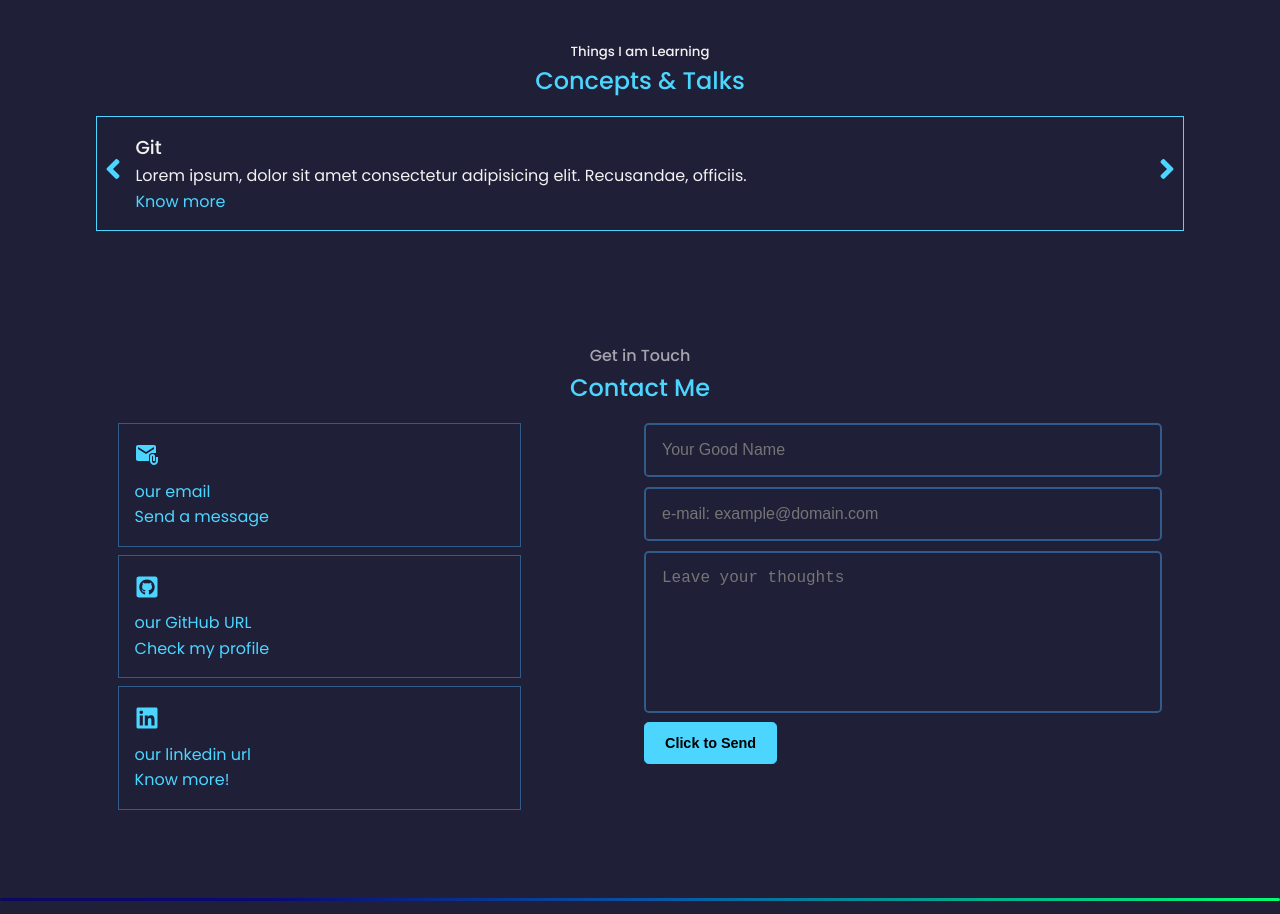
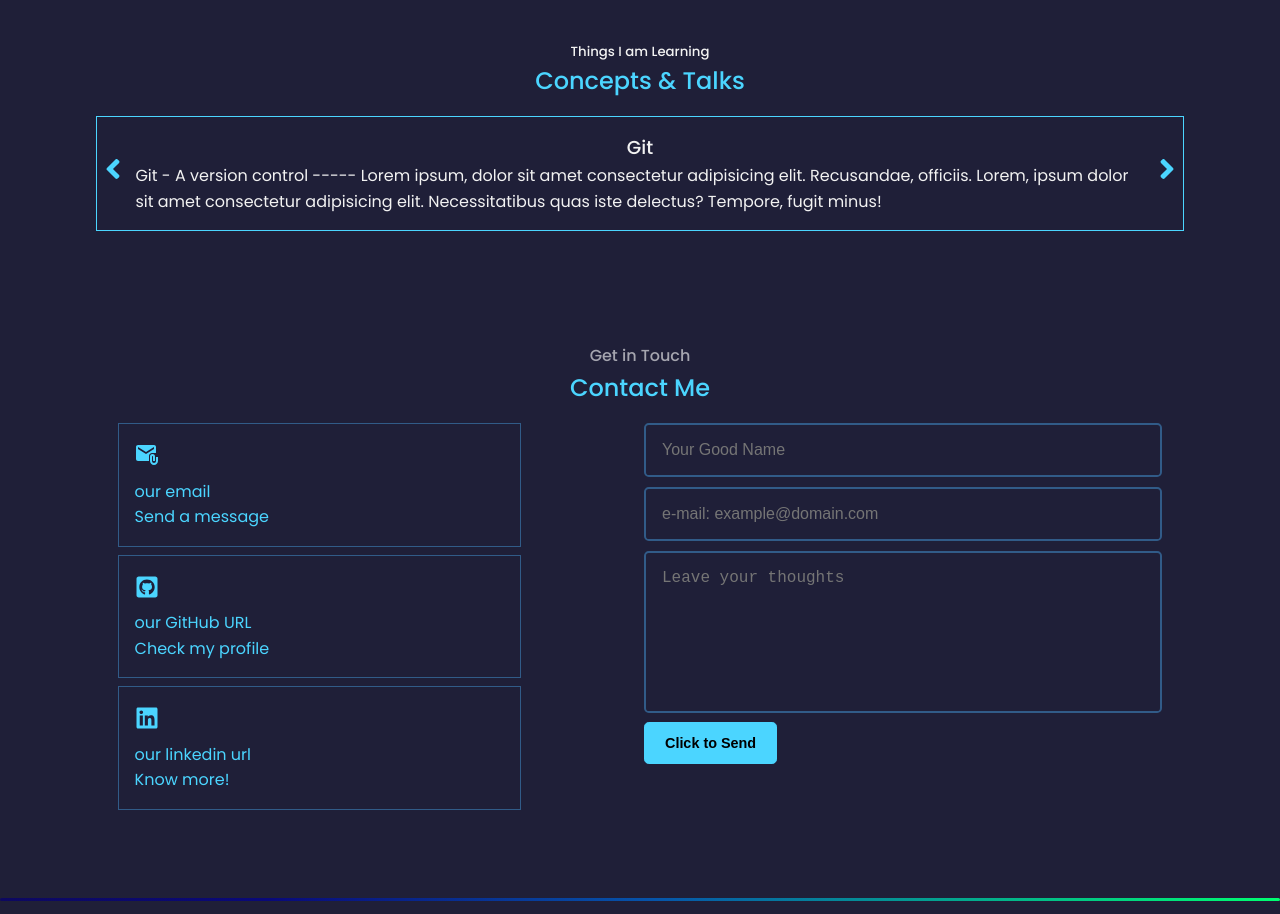
Before and after one commit to AnilKumar3494/INFO-655-Group_Project, a React (Vite) app in the folder modern_portfolio/: page / in a window 1280 px wide. Shown: the part 2800-3714 px from the top of the page. Built offline with nearby package versions, Linux system fonts and the light colour scheme.

Commit message:
small updates

```diff
--- a/modern_portfolio/src/components/talks/CouroselSlider.jsx
+++ b/modern_portfolio/src/components/talks/CouroselSlider.jsx
@@ -21,33 +21,28 @@ const CouroselSlider = ({ slideHeadings }) => {
       if (prevIndex === slideHeadings.length - 1) {
         return 0;
       }
+
       return prevIndex + 1;
     });
   }
 
   return (
     <div className="courosel_wrap">
+      <div>
         <div className="individual_talk">
           <h3>{slideHeadings[talkIndex].title}</h3>
           <p>{slideHeadings[talkIndex].content}</p>
-        <button
-          className="slider_btn"
-          style={{ left: 0 }}
-          onClick={showPrevImg}
-        >
+        </div>
+      </div>
+      <button className="slider_btn" style={{ left: 0 }} onClick={showPrevImg}>
         <FaAngleLeft />
       </button>
-        <button
-          className="slider_btn"
-          style={{ right: 0 }}
-          onClick={showNextImg}
-        >
+      <button className="slider_btn" style={{ right: 0 }} onClick={showNextImg}>
         <FaAngleRight />
       </button>
-        <a href={slideHeadings[talkIndex].url} target="_blank">
+      {/* <a href={slideHeadings[talkIndex].url} target="_blank">
           Know more
-        </a>
-      </div>
+        </a> */}
     </div>
   );
 };
--- a/modern_portfolio/src/components/talks/Talks.jsx
+++ b/modern_portfolio/src/components/talks/Talks.jsx
@@ -7,18 +7,19 @@ const TalksArray = [
   {
     title: "Git",
     content:
-      " Lorem ipsum, dolor sit amet consectetur adipisicing elit. Recusandae, officiis.",
+      " Git - A version control ----- Lorem ipsum, dolor sit amet consectetur adipisicing elit. Recusandae, officiis. Lorem, ipsum dolor sit amet consectetur adipisicing elit. Necessitatibus quas iste delectus? Tempore, fugit minus!",
     url: "#",
   },
   {
     title: "Hooks",
-    content: "HOOKS: consectetur adipisicing elit. Recusandae, officiis.",
+    content:
+      "HOOKS: consectetur adipisicing elit. Recusandae, officiis. Lorem ipsum dolor sit amet consectetur adipisicing elit. Debitis incidunt vitae eveniet saepe quisquam suscipit magni autem accusamus odio sapiente sit nobis tempore amet modi, libero voluptate facilis dolorem nemo.",
     url: "#",
   },
   {
     title: "States",
     content:
-      "HOOKS: Lorem ipsum dolor sit amet consectetur adipisicing elit. Exercitationem sint sunt expedita? Iste doloremque blanditiis sint aperiam voluptatem libero impedit.",
+      "STATE in REACT: Lorem ipsum dolor sit amet consectetur adipisicing elit. Exercitationem sint sunt expedita? Iste doloremque blanditiis sint aperiam voluptatem libero impedit.",
     url: "#",
   },
 ];
--- a/modern_portfolio/src/components/talks/talks.css
+++ b/modern_portfolio/src/components/talks/talks.css
@@ -12,8 +12,10 @@
 }
 
 .individual_talk {
-  /* border: 1px solid aquamarine; */
   padding-inline: 1.4rem;
+}
+.individual_talk h3 {
+  text-align: center;
 }
 
 .slider_btn {
```
Lines whose indentation alone changed are shown as unchanged.
